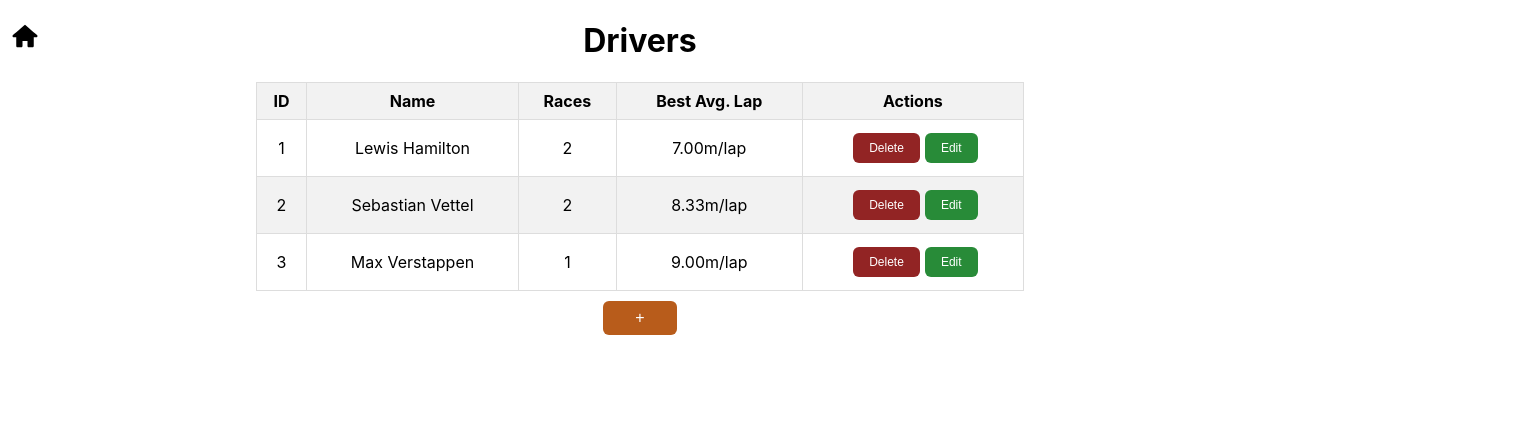
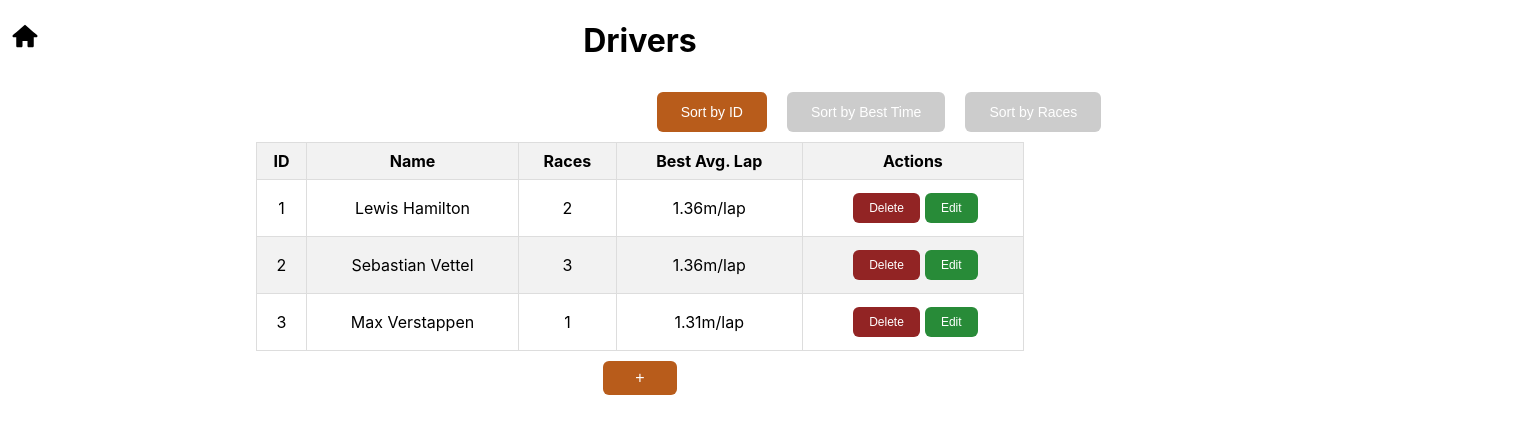
Before and after one commit to fl00N/test, a React (Create React App) app: page /drivers in a window 1280 px wide. Shown: the top 434 px of the page, 1519 px wide, since content can reach past the window. Built offline with nearby package versions, Linux system fonts and the light colour scheme.

Commit message:
feat/added-sorting

```diff
--- a/src/driversPage/driversPage.js
+++ b/src/driversPage/driversPage.js
@@ -15,17 +15,18 @@
       name: 'Lewis Hamilton',
       races: 2,
       raceData: [
-        { race: 'Race 1', laps: 3, time: '30' },
-        { race: 'Race 2', laps: 4, time: '28' }
+        { race: 'Race 1', laps: 61, time: '83' },
+        { race: 'Race 2', laps: 59, time: '90' }
       ]
     },
     {
       id: 2,
       name: 'Sebastian Vettel',
-      races: 2,
+      races: 3,
       raceData: [
-        { race: 'Race 1', laps: 2, time: '20' },
-        { race: 'Race 2', laps: 3, time: '25' }
+        { race: 'Race 1', laps: 61, time: '83' },
+        { race: 'Race 2', laps: 61, time: '84' },
+        { race: 'Race 3', laps: 59, time: '85' }
       ]
     },
     {
@@ -33,7 +34,7 @@
       name: 'Max Verstappen',
       races: 1,
       raceData: [
-        { race: 'Race 1', laps: 3, time: '27' }
+        { race: 'Race 1', laps: 61, time: '80' }
       ]
     }
   ]);
@@ -46,6 +47,7 @@
   const [editingDriver, setEditingDriver] = useState(null);
   const [modalType, setModalType] = useState('add');
   const [errorMessage, setErrorMessage] = useState('');
+  const [sortType, setSortType] = useState('id');
 
   useEffect(() => {
     if (modalType === 'edit' && editingDriver) {
@@ -121,8 +123,7 @@
       return;
     }
     if (!newRaceData.race || !newRaceData.laps || !newRaceData.time) return;
-    const lapsNumber = parseInt(newRaceData.laps.trim());
-    setNewDriverRaces([...newDriverRaces, { race: newRaceData.race, laps: lapsNumber, time: newRaceData.time }]);
+    setNewDriverRaces([...newDriverRaces, { race: newRaceData.race, laps: parseInt(newRaceData.laps), time: newRaceData.time }]);
     setNewRaceData({ race: '', laps: '', time: '' });
     setShowRaceInputs(false);
   };
@@ -145,8 +146,20 @@
   const calculateBestAverageLap = (driver) => {
     if (driver.raceData.length === 0) return 'N/A';
     const bestAvgLap = Math.min(...driver.raceData.map(race => parseFloat(race.time) / race.laps));
-    return `${bestAvgLap.toFixed(2)}m/lap`;
+    return bestAvgLap.toFixed(2);
   };
+
+  const sortedDrivers = [...drivers].sort((a, b) => {
+    if (sortType === 'bestTime') {
+      const bestTimeA = calculateBestAverageLap(a) === 'N/A' ? Infinity : parseFloat(calculateBestAverageLap(a));
+      const bestTimeB = calculateBestAverageLap(b) === 'N/A' ? Infinity : parseFloat(calculateBestAverageLap(b));
+      return bestTimeA - bestTimeB;
+    } else if (sortType === 'races') {
+      return b.races - a.races;
+    } else {
+      return a.id - b.id;
+    }
+  });
 
   return (
 
@@ -163,6 +176,12 @@
 
       <h1 className='driversText'>Drivers</h1>
 
+        <div style={{position: 'relative', left: '239px'}}>
+          <Button onClick={() => setSortType('id')} backgroundColor={sortType === 'id' ? '#b85c1b' : '#ccc'} size='medium' margin='10px'>Sort by ID</Button>
+          <Button onClick={() => setSortType('bestTime')} backgroundColor={sortType === 'bestTime' ? '#b85c1b' : '#ccc'} size='medium' margin='10px'>Sort by Best Time</Button>
+          <Button onClick={() => setSortType('races')} backgroundColor={sortType === 'races' ? '#b85c1b' : '#ccc'} size='medium' margin='10px'>Sort by Races</Button>
+        </div>
+
       <table className='driversTable'>
         <thead>
           <tr>
@@ -174,12 +193,12 @@
           </tr>
         </thead>
         <tbody>
-          {drivers.map(driver => (
+          {sortedDrivers.map(driver => (
             <tr key={driver.id}>
               <td>{driver.id}</td>
               <td>{driver.name}</td>
               <td>{driver.races}</td>
-              <td>{calculateBestAverageLap(driver)}</td>
+              <td>{calculateBestAverageLap(driver)}m/lap</td>
               <td>
                 <Button
                   key={driver.id}
@@ -267,14 +286,18 @@
               required
             />
             <input
-              type="text"
+              type="number"
+              min="0"
+              step="1"
               placeholder="Laps"
               value={newRaceData.laps}
               onChange={e => setNewRaceData({ ...newRaceData, laps: e.target.value })}
               required
             />
             <input
-              type="text"
+              type="number"
+              min="0"
+              step="1"
               placeholder="Time (minutes)"
               value={newRaceData.time}
               onChange={e => setNewRaceData({ ...newRaceData, time: e.target.value })}
```
